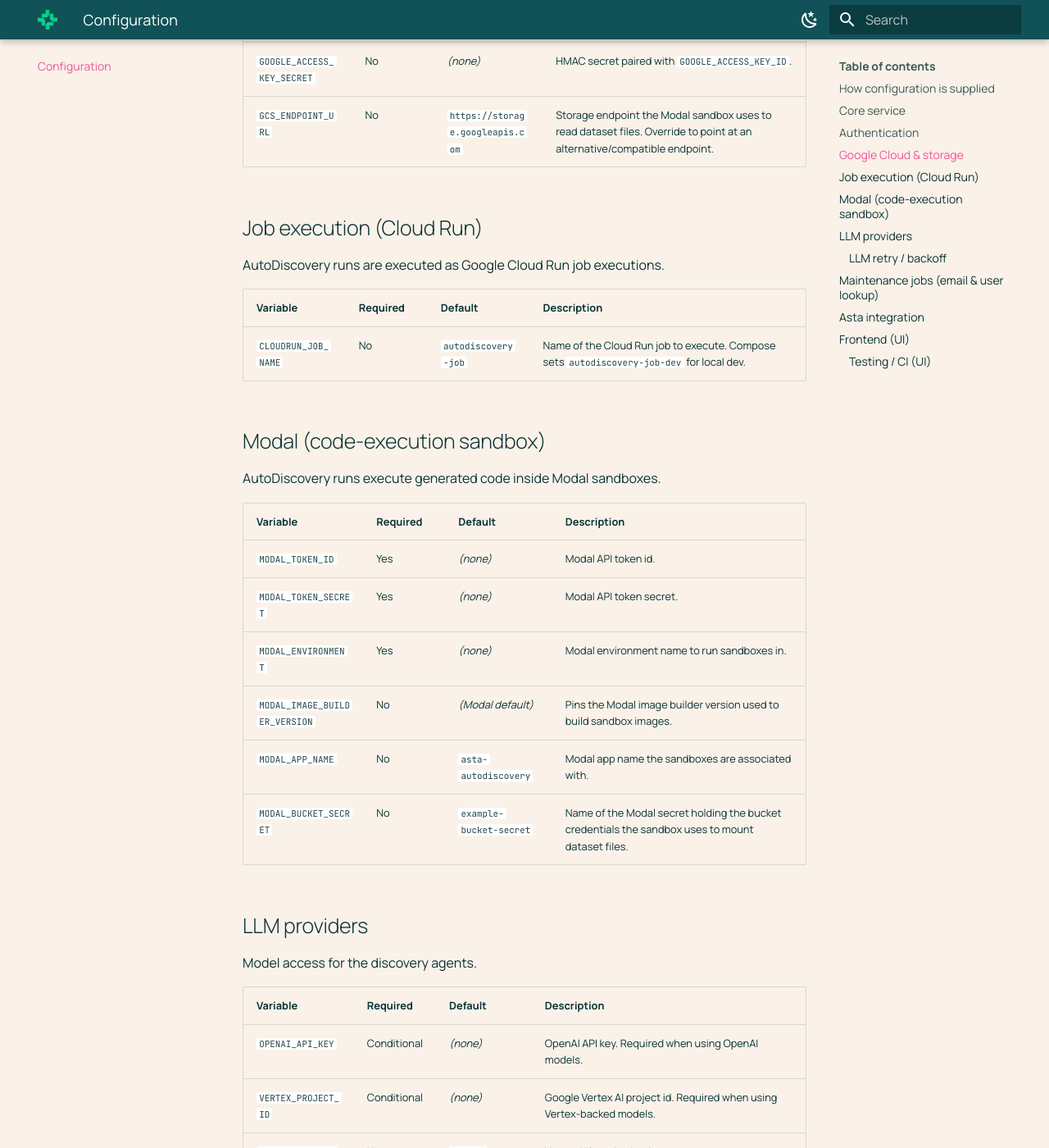
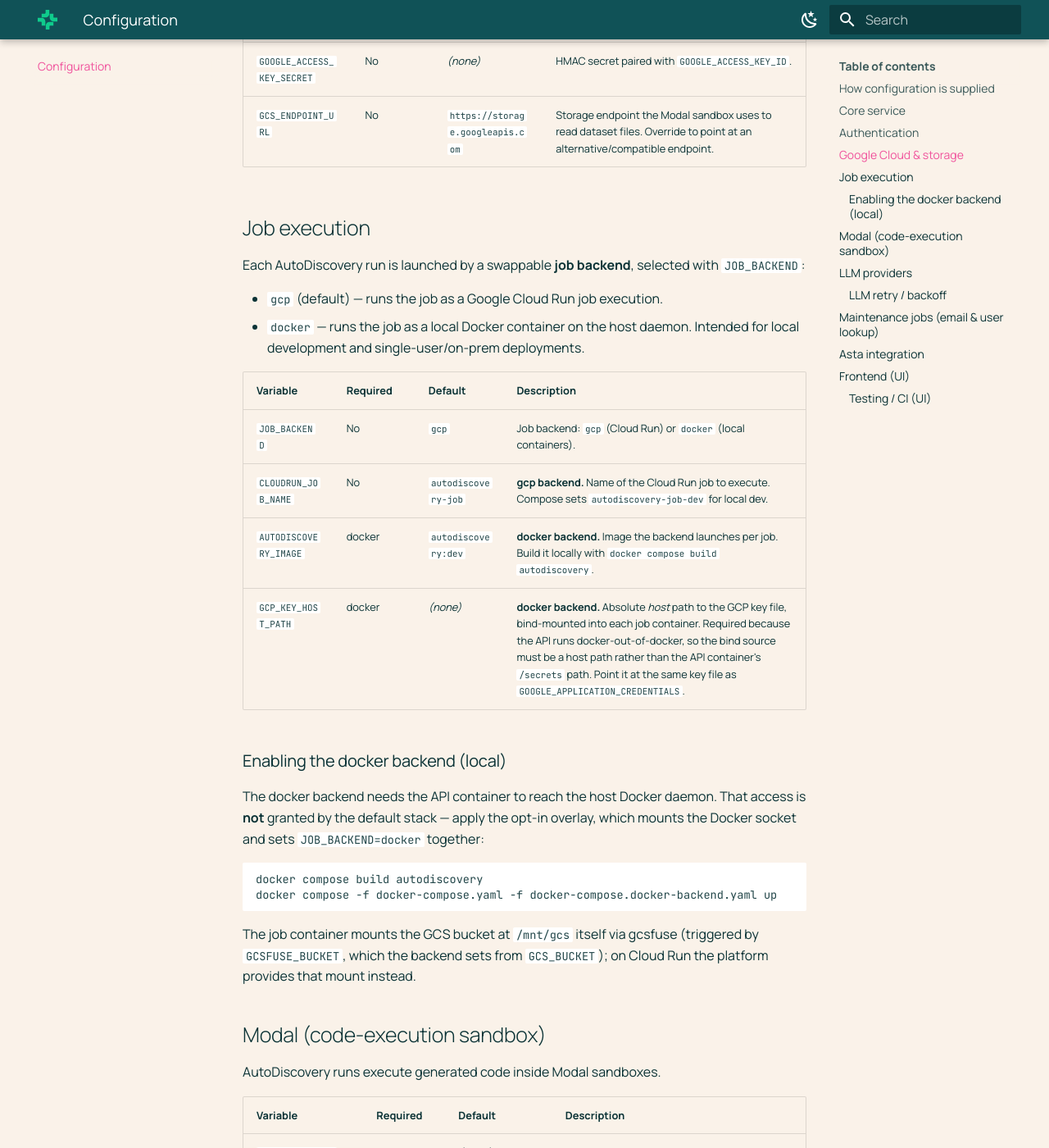
Before and after one commit to allenai/asta-autodiscovery, an MkDocs documentation site: the page built from docs/configuration.md, in a window 1280 px wide and 1400 px high, scrolled down 2369 px. Shown: the whole window at 82% size. Built offline with MkDocs 1.6.1 and Material for MkDocs 9.7.7, drawn with Linux system fonts in a browser that asks for light colours.

Commit message:
docs: document the swappable job backend in configuration reference
Extend docs/configuration.md's job-execution section with JOB_BACKEND and the
docker-backend variables (AUTODISCOVERY_IMAGE, GCP_KEY_HOST_PATH), plus a short
guide to enabling the docker backend via the opt-in compose overlay.

Co-Authored-By: Claude Opus 4.8 (1M context) <noreply@anthropic.com>

````diff
--- a/docs/configuration.md
+++ b/docs/configuration.md
@@ -62,13 +62,35 @@ Job data, run metadata, results, and user profiles are stored in Google Cloud St
 | `GOOGLE_ACCESS_KEY_SECRET` | No | *(none)* | HMAC secret paired with `GOOGLE_ACCESS_KEY_ID`. |
 | `GCS_ENDPOINT_URL` | No | `https://storage.googleapis.com` | Storage endpoint the Modal sandbox uses to read dataset files. Override to point at an alternative/compatible endpoint. |
 
-## Job execution (Cloud Run)
+## Job execution
 
-AutoDiscovery runs are executed as Google Cloud Run job executions.
+Each AutoDiscovery run is launched by a swappable **job backend**, selected with `JOB_BACKEND`:
+
+- `gcp` (default) — runs the job as a Google Cloud Run job execution.
+- `docker` — runs the job as a local Docker container on the host daemon. Intended for local
+  development and single-user/on-prem deployments.
 
 | Variable | Required | Default | Description |
 | --- | --- | --- | --- |
-| `CLOUDRUN_JOB_NAME` | No | `autodiscovery-job` | Name of the Cloud Run job to execute. Compose sets `autodiscovery-job-dev` for local dev. |
+| `JOB_BACKEND` | No | `gcp` | Job backend: `gcp` (Cloud Run) or `docker` (local containers). |
+| `CLOUDRUN_JOB_NAME` | No | `autodiscovery-job` | **gcp backend.** Name of the Cloud Run job to execute. Compose sets `autodiscovery-job-dev` for local dev. |
+| `AUTODISCOVERY_IMAGE` | docker | `autodiscovery:dev` | **docker backend.** Image the backend launches per job. Build it locally with `docker compose build autodiscovery`. |
+| `GCP_KEY_HOST_PATH` | docker | *(none)* | **docker backend.** Absolute *host* path to the GCP key file, bind-mounted into each job container. Required because the API runs docker-out-of-docker, so the bind source must be a host path rather than the API container's `/secrets` path. Point it at the same key file as `GOOGLE_APPLICATION_CREDENTIALS`. |
+
+### Enabling the docker backend (local)
+
+The docker backend needs the API container to reach the host Docker daemon. That access is **not**
+granted by the default stack — apply the opt-in overlay, which mounts the Docker socket and sets
+`JOB_BACKEND=docker` together:
+
+```sh
+docker compose build autodiscovery
+docker compose -f docker-compose.yaml -f docker-compose.docker-backend.yaml up
+```
+
+The job container mounts the GCS bucket at `/mnt/gcs` itself via gcsfuse (triggered by
+`GCSFUSE_BUCKET`, which the backend sets from `GCS_BUCKET`); on Cloud Run the platform provides
+that mount instead.
 
 ## Modal (code-execution sandbox)
 
````
